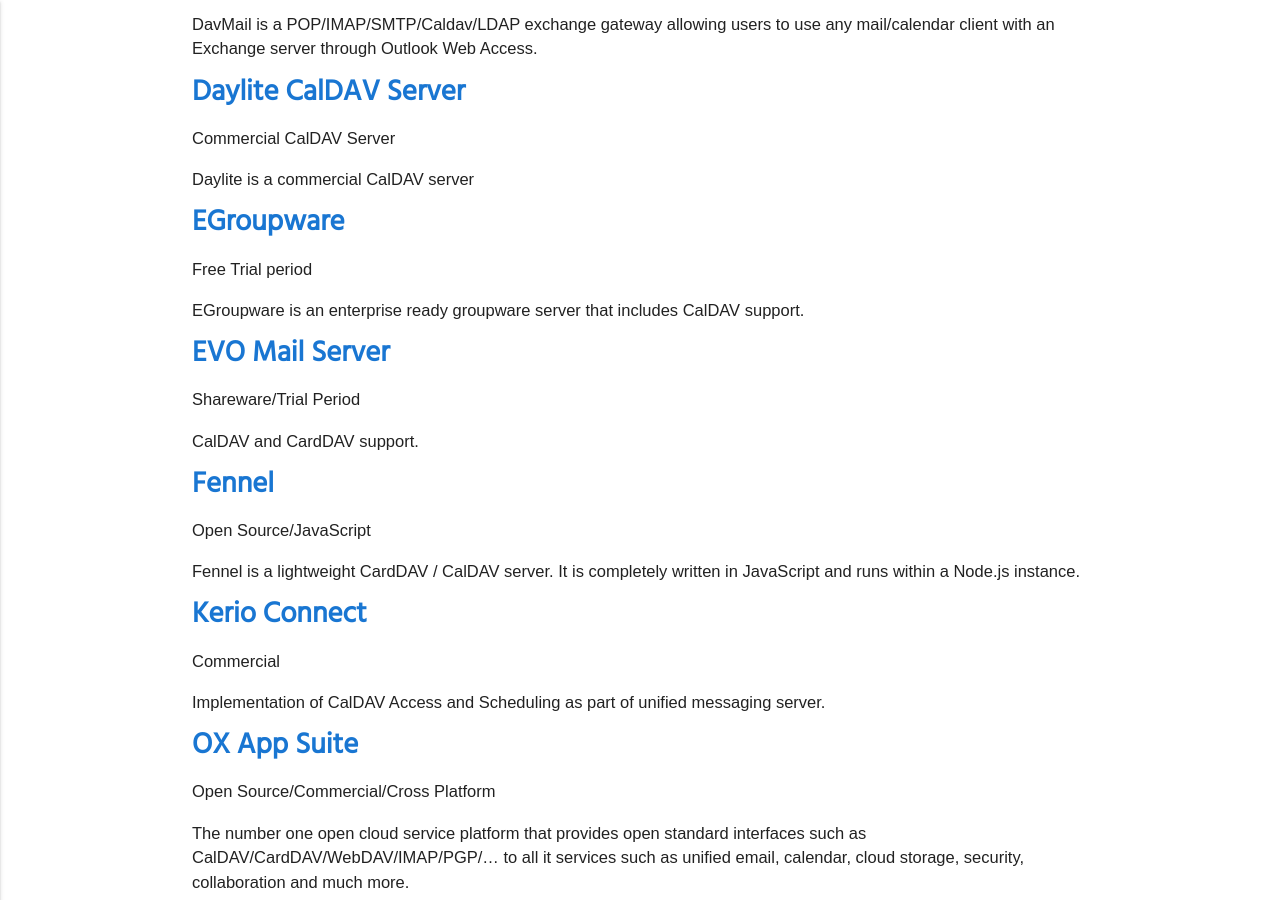
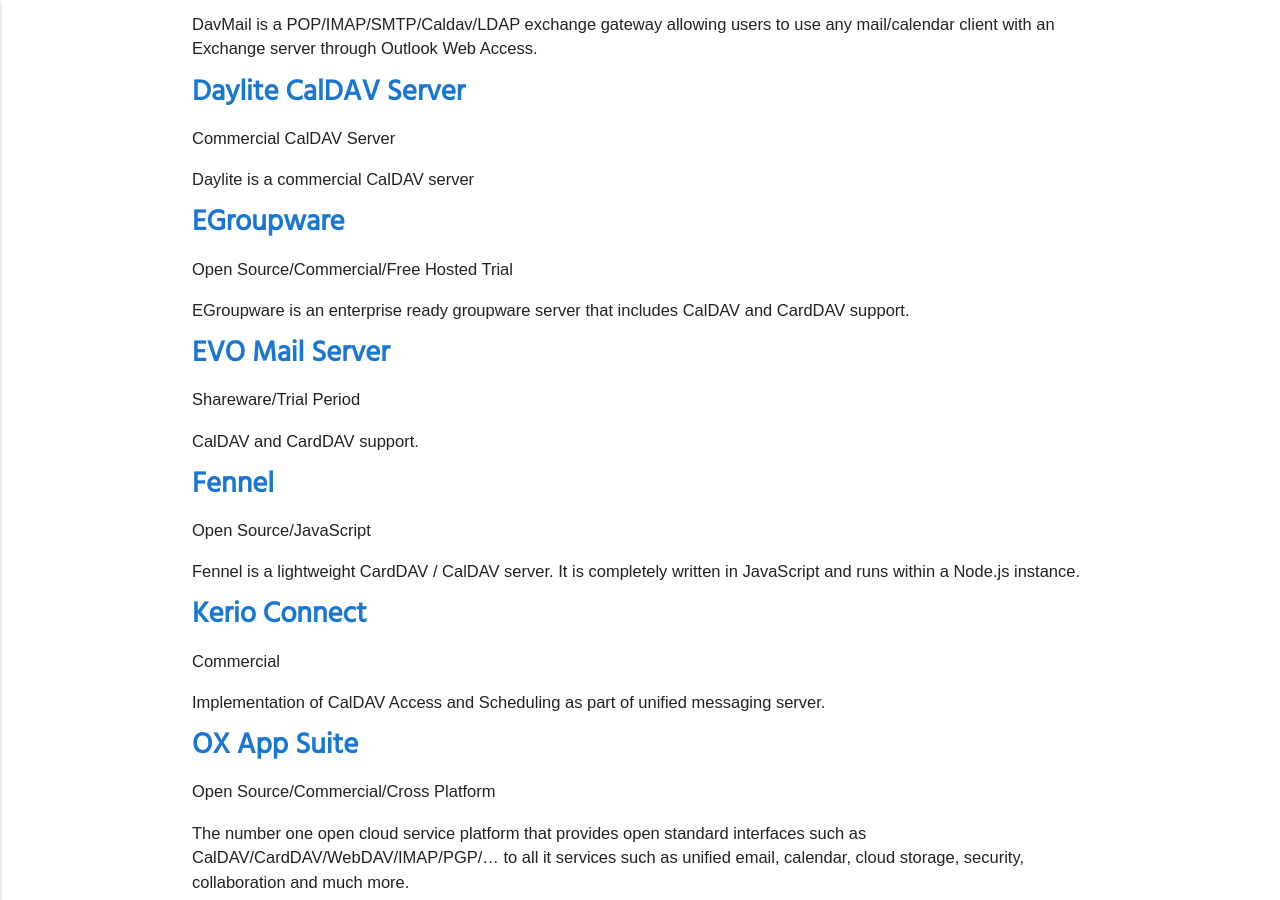
Before and after one commit to CalConnect/DEVGUIDE, a Jekyll site: the page built from _pages/CalDAV/Server-Implementations.md, in a window 1280 px wide and 900 px high, scrolled down 1355 px. Built offline with Jekyll 4.4.1, drawn with Linux system fonts in a browser that asks for light colours; some web fonts are replaced.

Commit message:
Update EGroupware information

```diff
--- a/_pages/CalDAV/Server-Implementations.md
+++ b/_pages/CalDAV/Server-Implementations.md
@@ -60,9 +60,9 @@ DavMail is a POP/IMAP/SMTP/Caldav/LDAP exchange gateway allowing users to use an
 Daylite is a commercial CalDAV server
 
 ### [EGroupware](http://www.egroupware.org)
-**Free Trial period**
+**Open Source/Commercial/Free Hosted Trial**
 
-EGroupware is an enterprise ready groupware server that includes CalDAV support.
+EGroupware is an enterprise ready groupware server that includes CalDAV and CardDAV support.
 
 ### [EVO Mail Server](http://www.evomailserver.com/)
 **Shareware/Trial Period**
```
